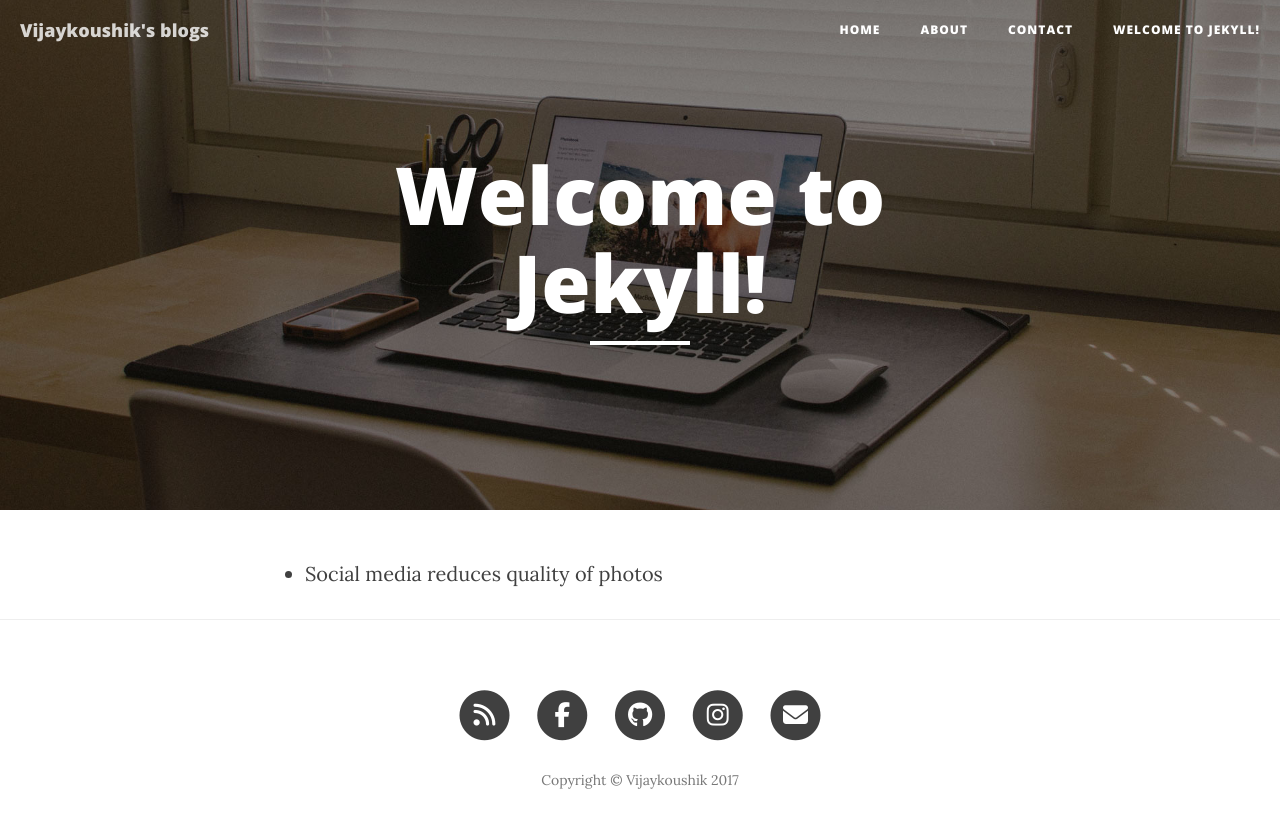
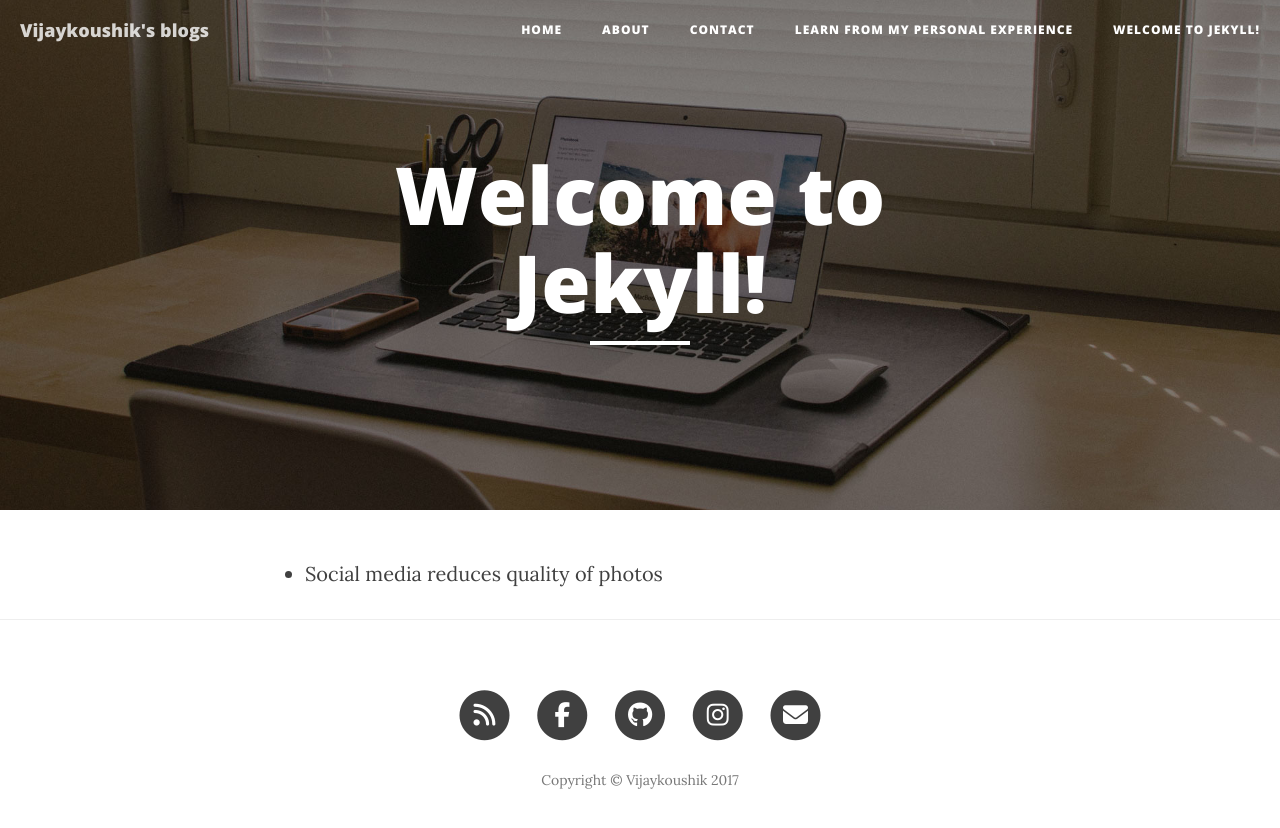
Before and after one commit to svijaykoushik/blog, a Jekyll site: the page built from index.md, in a window 1280 px wide. Shown: the top 828 px of the page. Built offline with Jekyll 4.4.1, drawn with Linux system fonts in a browser that asks for light colours; nearby versions of some CDN libraries; our own code applies the rules of GitHub Pages for plain Markdown files; the list of posts is cut into pages by our own code.

Commit message:
added index site title and description

```diff
--- a/index.html
+++ b/index.html
@@ -1,5 +1,7 @@
 ---
 layout: page
+title: "Learn from my personal experience"
+subtitle:   "Don't make the same mistakes I did"
 description: "A place where I share my personal experience with computers and technology"
 ---
 
```
